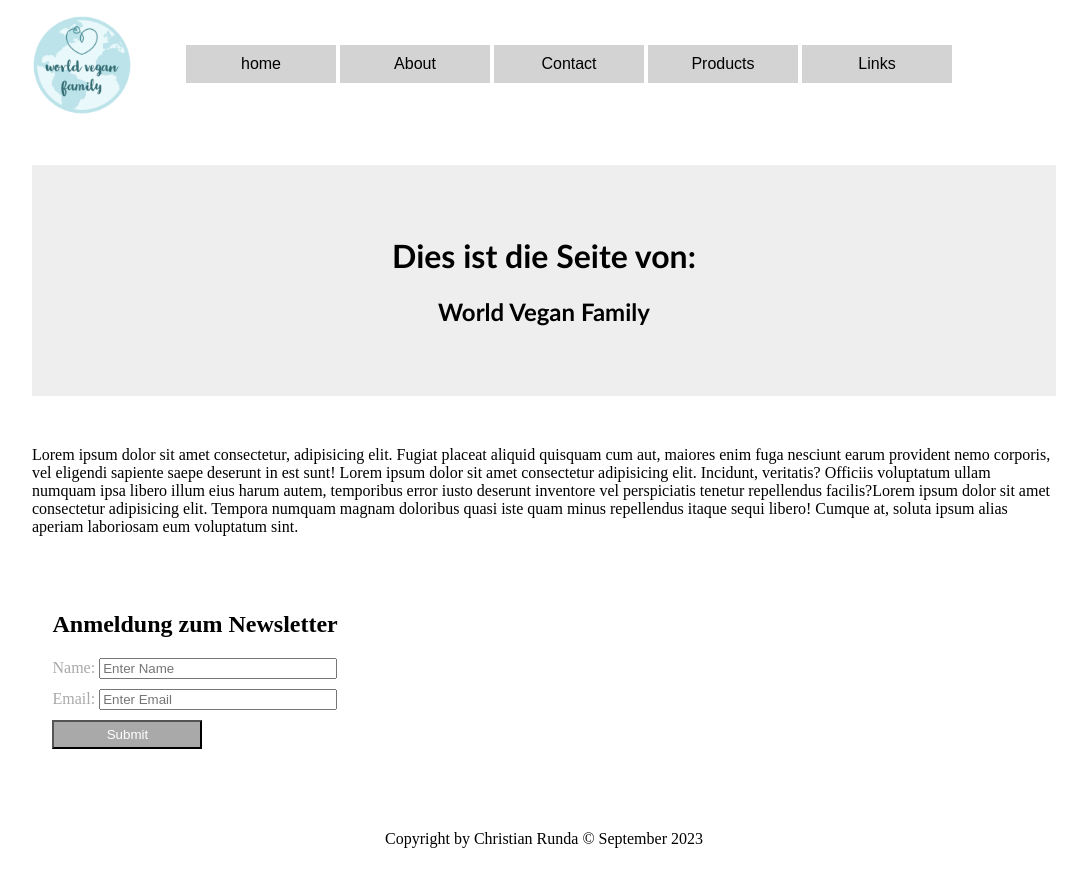
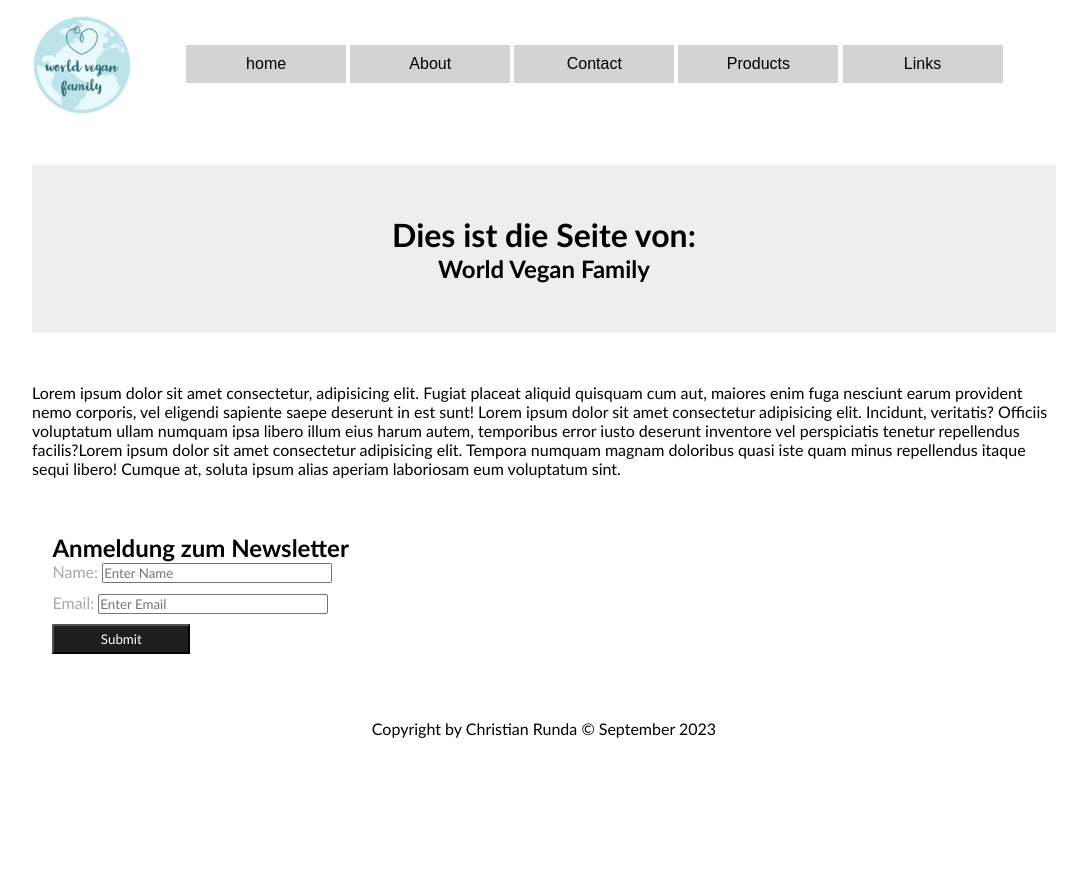
Before and after one commit to veganchris/css-day5, a plain HTML site: page wvfpage.html in a window 1280 px wide. Shown: the whole page, without its empty margins (96-1183 px from the left). After the commit the page ends 800 px from the top, so only its background shows below. Drawn offline with Linux system fonts and the light colour scheme.

Commit message:
changed css to scss (wvf) and created donaldwatson

```diff
--- /dev/null
+++ b/Donald Watson/_start.scss
@@ -0,0 +1,8 @@
+*,
+*::before,
+*::after {
+    margin: 0;
+    padding: 0;
+    box-sizing: border-box;
+    font-family: 'Trebuchet MS', 'Lucida Sans Unicode', 'Lucida Grande', 'Lucida Sans', Arial, sans-serif;
+}
--- /dev/null
+++ b/Donald Watson/style.scss
@@ -0,0 +1 @@
+@use "start" as *;
--- /dev/null
+++ b/_start.scss
@@ -0,0 +1,8 @@
+*,
+*::before,
+*::after {
+    margin: 0;
+    padding: 0;
+    box-sizing: border-box;
+    font-family: 'Trebuchet MS', 'Lucida Sans Unicode', 'Lucida Grande', 'Lucida Sans', Arial, sans-serif;
+}
--- a/_variables.scss
+++ b/_variables.scss
@@ -1,2 +1,6 @@
-$main-color: rgb(30, 30, 30);
+$main-color: rgb(30,30,30);
 $secondary-color: rgb(45, 45, 45);
+$bgc-link: lightgrey;
+$bgc-hover: darkgrey;
+$bgc-active: coral;
+$bgc-hero: #eeeeee;
--- a/style.scss
+++ b/style.scss
@@ -1,11 +1,101 @@
-@use "variables" as *;
+@use "variables"as *;
+@use "start"as *;
 
-*, *::before, *::after {
-    margin: 0;
-    padding: 0;
-    box-sizing: border-box;
+nav a {
+    @media screen and (max-width: 580px) {
+        display: block;
+        width: 7em;
+    }
+
+    @media screen and (min-width: 580px) {
+        display: inline-block;
+        width: 10em;
+    }
+
+    text-decoration: none;
+    padding: 10px 25px;
+    background-color: $bgc-link;
+    color: black;
+    font-family: sans-serif;
+    text-align: center;
+
+    &:hover {
+        background-color: $bgc-hover;
+        color: white;
+    }
+
+    &:active {
+        background-color: $bgc-active;
+        color: white;
+    }
+}
+
+nav img {
+    @media screen and (max-width: 580px) {
+        vertical-align: auto;
+        margin-bottom: 10px;
+    }
+
+    @media screen and (min-width: 580px) {
+        vertical-align: middle;
+        margin-right: 50px;
+    }
+}
+
+div[class=hero] {
+    background-color: $bgc-hero;
+    text-align: center;
+    height: auto;
+    padding: 50px 0px;
+    margin-top: 50px;
+    margin-bottom: 50px;
 }
 
 body {
-    background-color: $main-color;
+    margin-left: auto;
+    margin-right: auto;
+    margin-top: 15px;
+    width: 80%;
 }
+
+input {
+    display: inline-block;
+    margin-bottom: 10px;
+    width: 230px;
+
+    &[type=submit] {
+        color: white;
+        background-color: $main-color;
+        padding: 5px 30px;
+        width: 30%;
+    }
+
+    &[type=submit]:hover {
+        background-color: $secondary-color;
+        color: black;
+        box-shadow: 5px 5px 5px 1px $main-color;
+    }
+
+
+}
+
+form {
+    color: darkgrey;
+    background-color: 888888;
+    width: 500px;
+    padding: 2%;
+    padding-top: 5px;
+    padding-bottom: 5px;
+    margin-top: 50px;
+
+}
+
+form h2 {
+    color: black
+}
+
+footer {
+    height: 10vh;
+    padding-top: 50px;
+    text-align: center;
+}
--- a/wvfpage.html
+++ b/wvfpage.html
@@ -5,89 +5,7 @@
     <meta charset="UTF-8">
     <meta name="viewport" content="width=#, initial-scale=1.0">
     <title>World Vegan Family Test-Page</title>
-    <style>
-        nav a {
-            display: inline-block;
-            width: 100px;
-            text-decoration: none;
-            padding: 10px 25px;
-            background-color: lightgrey;
-            color: black;
-            font-family: sans-serif;
-            text-align: center;
-        }
-
-        nav a:hover {
-            background-color: darkgrey;
-            color: white;
-        }
-
-        nav a:active {
-            background-color: coral;
-            color: white;
-        }
-
-        nav img {
-            vertical-align: middle;
-            margin-right: 50px;
-        }
-
-        div[class=hero] {
-            background-color: #eeeeee;
-            text-align: center;
-            height: auto;
-            padding: 50px 0px;
-            margin-top: 50px;
-            margin-bottom: 50px;
-            font-family: 'Trebuchet MS', 'Lucida Sans Unicode', 'Lucida Grande', 'Lucida Sans', Arial, sans-serif;
-        }
-
-        body {
-            margin-left: auto;
-            margin-right: auto;
-            margin-top: 15px;
-            width: 80%;
-        }
-
-        input {
-            display: inline-block;
-            margin-bottom: 10px;
-            width: 230px;
-        }
-
-        input[type=submit]:hover {
-            background-color: lightgray;
-            color: black;
-            box-shadow: 5px 5px 5px 1px darkgrey;
-        }
-
-        input[type=submit] {
-            color: white;
-            background-color: darkgrey;
-            padding: 5px 30px;
-            width: 30%;
-        }
-
-        form {
-            color: darkgrey;
-            background-color: 888888;
-            width: 500px;
-            padding: 2%;
-            padding-top: 5px;
-            padding-bottom: 5px;
-            margin-top: 50px;
-
-        }
-        form h2 {
-            color: black
-        }
-
-        footer {
-            height: 10vh;
-            padding-top: 50px;
-            text-align: center;
-        }
-    </style>
+    <link rel="stylesheet" href="style.css">
 </head>
 
 <body>
```
Also changed, not shown: Donald Watson/index.html (added, +12 -0 lines), Donald Watson/style.css (added), style.css, 2 other files.
